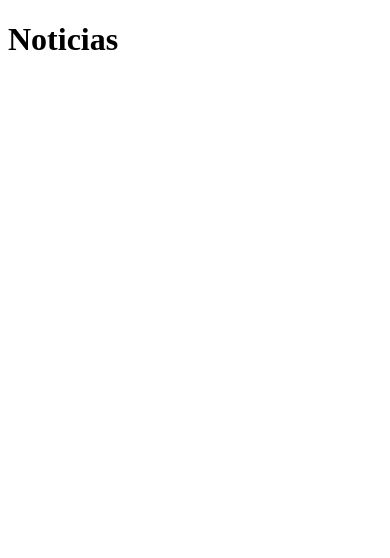
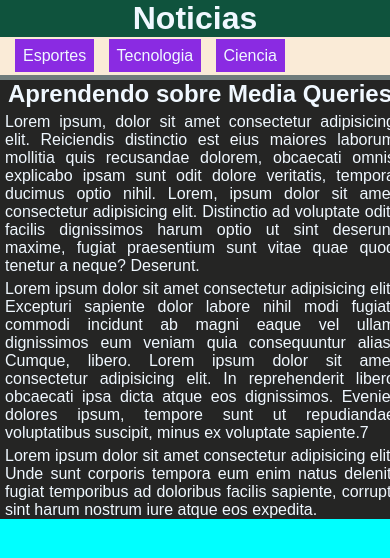
Before and after one commit to rafanag/cursoEmVideo_htcss, a plain HTML site: page ex026/mq001/index.html in a window 390 px wide. Drawn offline with Linux system fonts and the light colour scheme.

Commit message:
exe 26
Media queri para impressoras

```diff
--- /dev/null
+++ b/ex026/mq001/estilo/impressora.css
@@ -0,0 +1,22 @@
+@charset "UTF-8";
+/*Estilos para impressoras*/
+
+*{
+    padding: 10px;
+    margin: 10px;
+}
+
+html{
+    background-color: white;
+    font-family: 'Times New Roman', Times, serif;
+    font-size: 1.5em;
+    line-height: 1.5em;
+}
+menu{
+    display: none;
+}
+
+article::after{
+    content: 'Este artigo foi impresso';
+
+}
--- /dev/null
+++ b/ex026/mq001/estilo/tela.css
@@ -0,0 +1,52 @@
+@charset "UTF-8";
+
+/*Estilos para tela */
+
+*{
+    padding: 0px;
+    margin: 0px;
+
+}
+header h1{
+    background-color: rgb(15, 83, 61);
+    text-align: center;
+}
+
+menu  ul{
+
+    background-color: antiquewhite;
+    padding: 10px;
+}
+menu li{
+    display: inline;
+    padding: 8px;
+    margin: 5px;
+    background-color: blueviolet;
+}
+html{
+    font-family: Arial, Helvetica, sans-serif;
+    font-size: 1em;
+    background-color: aqua;
+}
+
+
+body{
+    background-color: rgb(111, 124, 124);
+    color: aliceblue;
+    }
+article{
+    background-color: rgb(37, 37, 36);
+    width: 400px;
+    margin: auto;
+}
+article h2{
+
+    text-align: center;
+    margin: 5px;
+}
+article p{
+
+    margin: 5px;
+    color: aliceblue;
+    text-align: justify;
+}
--- a/ex026/mq001/index.html
+++ b/ex026/mq001/index.html
@@ -4,12 +4,35 @@
     <meta charset="UTF-8">
     <meta http-equiv="X-UA-Compatible" content="IE=edge">
     <meta name="viewport" content="width=device-width, initial-scale=1.0">
-    <title>media query</title>
+    <title>Media Query</title>
+    <link rel="stylesheet" href="estilo/tela.css" media="screen">
+    <link rel="stylesheet" href="estilo/impressora.css" media="print">
 </head>
 <body>
     <header>
         <h1>Noticias</h1>
+        <menu>
+            <ul>
+                <li>Esportes</li>
+                <li>Tecnologia</li>
+                <li>Ciencia</li>
+            </ul>
+        </menu>
     </header>
+     <main>
+        <article>
+            <h2>Aprendendo sobre Media Queries</h2>
+            <p>Lorem ipsum, dolor sit amet consectetur adipisicing elit. Reiciendis distinctio est eius maiores laborum mollitia quis recusandae dolorem, obcaecati omnis explicabo ipsam sunt odit dolore veritatis, tempora ducimus optio nihil. Lorem, ipsum dolor sit amet consectetur adipisicing elit. Distinctio ad voluptate odit, facilis dignissimos harum optio ut sint deserunt maxime, fugiat praesentium sunt vitae quae quod tenetur a neque? Deserunt.</p>
 
+            <p>Lorem ipsum dolor sit amet consectetur adipisicing elit. Excepturi sapiente dolor labore nihil modi fugiat, commodi incidunt ab magni eaque vel ullam dignissimos eum veniam quia consequuntur alias. Cumque, libero. Lorem ipsum dolor sit amet consectetur adipisicing elit. In reprehenderit libero obcaecati ipsa dicta atque eos dignissimos. Eveniet dolores ipsum, tempore sunt ut repudiandae voluptatibus suscipit, minus ex voluptate sapiente.7</p>
+
+            <p>
+                Lorem ipsum dolor sit amet consectetur adipisicing elit. Unde sunt corporis tempora eum enim natus deleniti fugiat temporibus ad doloribus facilis sapiente, corrupti sint harum nostrum iure atque eos expedita.
+            </p>
+        </article>
+     </main>
+     <footer>
+
+     </footer>
 </body>
 </html>
```
